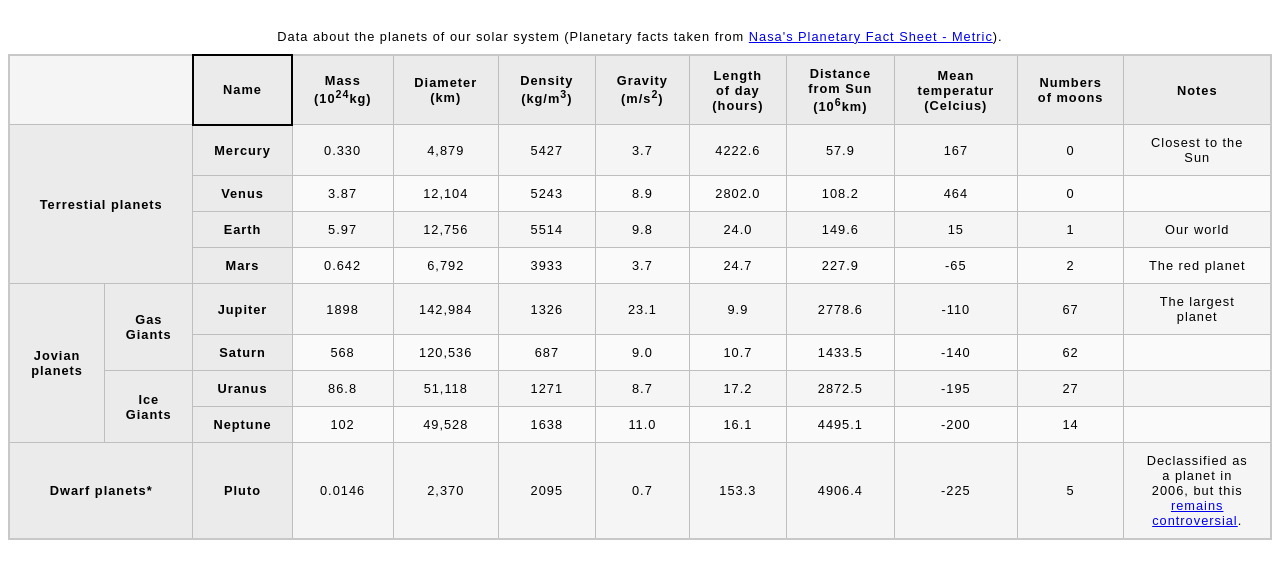
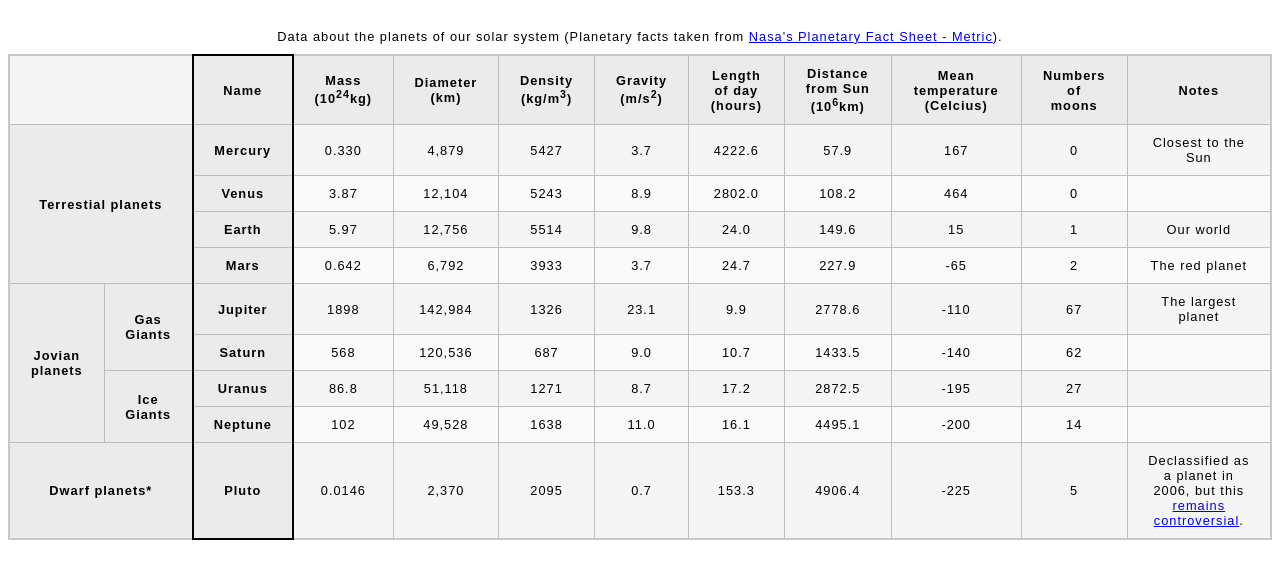
Before and after one commit to roaayala/the-foundations, a plain HTML site: page 029-table-exercise/index.html in a window 1280 px wide. Shown: the part 61-640 px from the top of the page. Drawn offline with Linux system fonts and the light colour scheme.

Commit message:
tables exercise done

```diff
--- a/029-table-exercise/index.html
+++ b/029-table-exercise/index.html
@@ -15,17 +15,22 @@
 					>Nasa's Planetary Fact Sheet - Metric</a
 				>).
 			</caption>
+			<colgroup>
+				<col span="2" />
+				<col class="column-border" />
+				<col span="9" />
+			</colgroup>
 			<thead>
 				<tr>
-					<td colspan="2" scope="colgroup"></td>
-					<th scope="col" class="column-border">Name</th>
+					<td colspan="2"></td>
+					<th scope="col">Name</th>
 					<th scope="col">Mass (10<sup>24</sup>kg)</th>
 					<th scope="col">Diameter (km)</th>
 					<th scope="col">Density (kg/m<sup>3</sup>)</th>
 					<th scope="col">Gravity (m/s<sup>2</sup>)</th>
 					<th scope="col">Length of day (hours)</th>
 					<th scope="col">Distance from Sun (10<sup>6</sup>km)</th>
-					<th scope="col">Mean temperatur (Celcius)</th>
+					<th scope="col">Mean temperature (Celcius)</th>
 					<th scope="col">Numbers of moons</th>
 					<th scope="col">Notes</th>
 				</tr>
```
